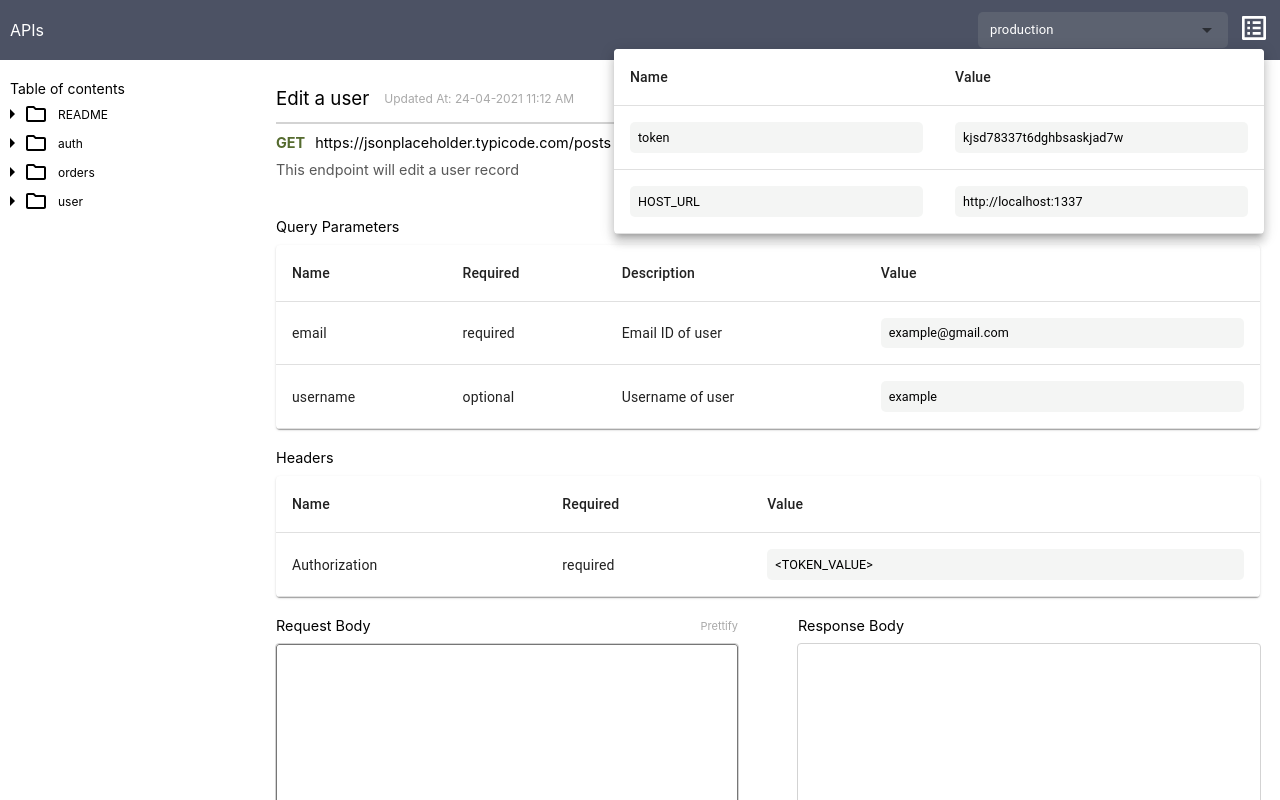
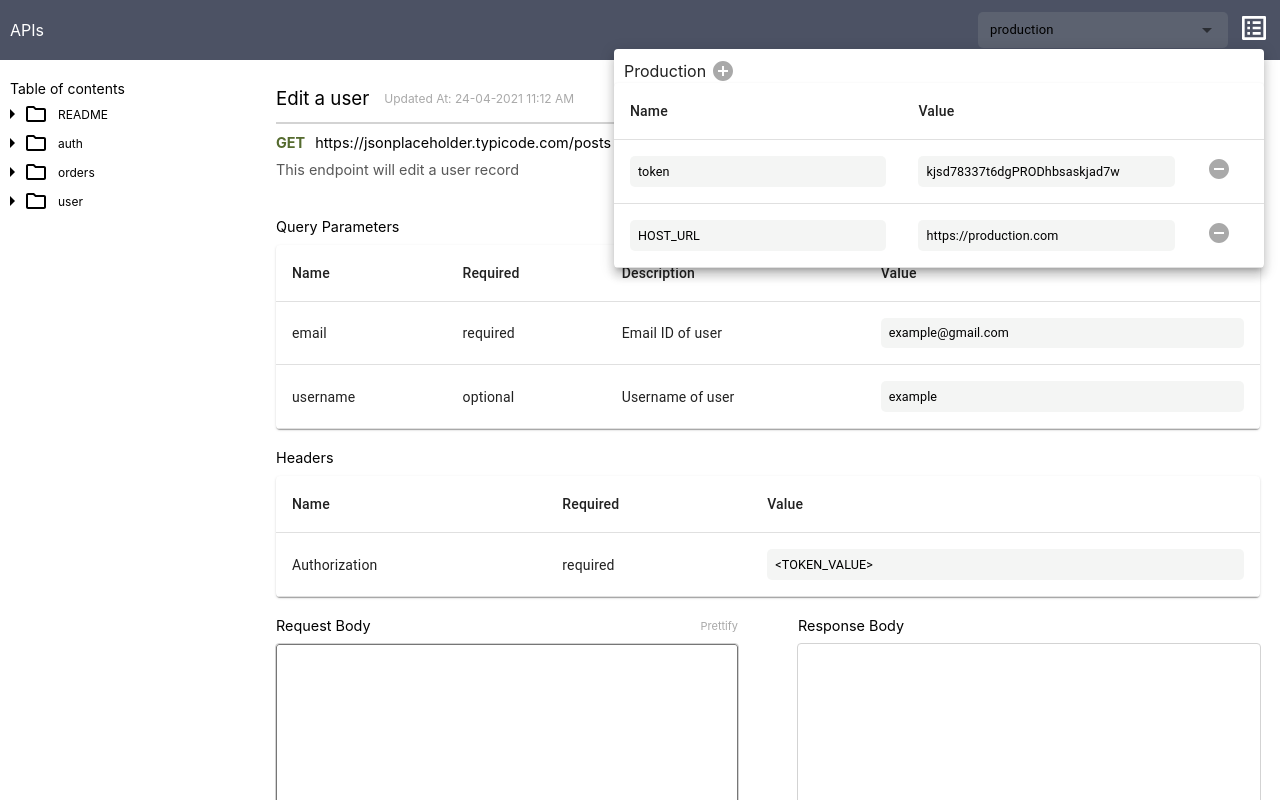
Before and after one commit to parasagrawal71/api-documenter, a React (Create React App) app: page / in a window 1280 px wide. Both pictures are taken after a click on the icon 1254 px from the left and 28 px from the top of the page. Shown: the top 800 px of the page. Built offline with nearby package versions, Linux system fonts and the light colour scheme.

Commit message:
Add and remove icons for all fields except add new env and save example

```diff
--- a/src/assets/endpoints.json
+++ b/src/assets/endpoints.json
@@ -21,8 +21,8 @@
     "requestHeaders": [
       {
         "name": "Authorization",
-        "value": "<TOKEN_VALUE>",
-        "required": true
+        "required": true,
+        "value": "<TOKEN_VALUE>"
       }
     ],
     "requestBody": {
--- a/src/assets/environments.json
+++ b/src/assets/environments.json
@@ -4,11 +4,11 @@
     "variables": [
       {
         "key": "token",
-        "value": "kjsd78337t6dghbsaskjad7w"
+        "value": "kjsd78337t6dgPRODhbsaskjad7w"
       },
       {
         "key": "HOST_URL",
-        "value": "http://localhost:1337"
+        "value": "https://production.com"
       }
     ]
   },
@@ -17,11 +17,11 @@
     "variables": [
       {
         "key": "token",
-        "value": "bhe32789ewudihsbn"
+        "value": "bhe32789ewDEVudihsbn"
       },
       {
         "key": "HOST_URL",
-        "value": "http://localhost:1337"
+        "value": "https://development.com"
       }
     ]
   }
--- a/src/components/appTable/AppTable.module.scss
+++ b/src/components/appTable/AppTable.module.scss
@@ -0,0 +1,7 @@
+.removeIcon {
+  &:hover {
+    cursor: pointer;
+  }
+
+  color: darkgrey;
+}
--- a/src/components/endpoint/Endpoint.jsx
+++ b/src/components/endpoint/Endpoint.jsx
@@ -1,6 +1,10 @@
 import React, { useReducer, useState, useEffect, useRef } from "react";
 import { Button } from "@material-ui/core";
-import { ArrowRight as ArrowRightIcon } from "@material-ui/icons";
+import {
+  ArrowRight as ArrowRightIcon,
+  AddCircleOutlined as AddIcon,
+  RemoveCircleOutlined as RemoveIcon,
+} from "@material-ui/icons";
 import axios from "axios";
 import moment from "moment";
 
@@ -41,7 +45,7 @@ const Endpoint = (props) => {
 
   // REDUCERS HERE
   const endpointReducers = (state, action) => {
-    let updateArr = [];
+    let payload = null;
 
     switch (action?.type) {
       case "method":
@@ -57,42 +61,94 @@ const Endpoint = (props) => {
         return { ...state, description: action?.payload };
 
       case "parameters":
-        updateArr = action?.payload;
+        payload = action?.payload;
         const updatedParameters = state?.parameters?.map((param, index) => {
-          if (index === updateArr?.[1]) {
-            param[updateArr?.[0]] = updateArr?.[2];
+          if (index === payload?.rowIndex) {
+            param[payload?.headerKey] = payload?.value;
             return param;
           }
           return param;
         });
-        updateArr = [];
+        payload = null;
         return { ...state, parameters: updatedParameters };
 
+      case "add-parameter":
+        const updatedParametersAfterAddingNew = [...state?.parameters];
+        updatedParametersAfterAddingNew?.push({
+          name: "",
+          required: false,
+          description: "",
+          value: "",
+        });
+        return { ...state, parameters: updatedParametersAfterAddingNew };
+
+      case "remove-parameter":
+        payload = action?.payload;
+        const updatedParametersAfterRemoval = state?.parameters?.filter(
+          (param, index) => index !== payload?.rowIndex
+        );
+        return { ...state, parameters: updatedParametersAfterRemoval };
+
       case "requestHeaders":
-        updateArr = action?.payload;
+        payload = action?.payload;
         const updatedReqHeaders = state?.requestHeaders?.map(
           (reqHeader, index) => {
-            if (index === updateArr?.[1]) {
-              reqHeader[updateArr?.[0]] = updateArr?.[2];
+            if (index === payload?.rowIndex) {
+              reqHeader[payload?.headerKey] = payload?.value;
               return reqHeader;
             }
             return reqHeader;
           }
         );
-        updateArr = [];
+        payload = null;
         return { ...state, requestHeaders: updatedReqHeaders };
 
+      case "add-requestHeader":
+        const updatedRequestHeadersAfterAddingNew = [...state?.requestHeaders];
+        updatedRequestHeadersAfterAddingNew?.push({
+          name: "",
+          required: false,
+          value: "",
+        });
+        return {
+          ...state,
+          requestHeaders: updatedRequestHeadersAfterAddingNew,
+        };
+
+      case "remove-requestHeader":
+        payload = action?.payload;
+        const updatedRequestHeadersAfterRemoval = state?.requestHeaders?.filter(
+          (reqHeader, index) => index !== payload?.rowIndex
+        );
+        return { ...state, requestHeaders: updatedRequestHeadersAfterRemoval };
+
       case "examples":
-        updateArr = action?.payload;
+        payload = action?.payload;
         const updatedExamples = state?.examples?.map((example, index) => {
-          if (index === updateArr?.[1]) {
-            example[updateArr?.[0]] = updateArr?.[2];
+          if (index === payload?.rowIndex) {
+            example[payload?.headerKey] = payload?.value;
             return example;
           }
           return example;
         });
-        updateArr = [];
+        payload = null;
         return { ...state, examples: updatedExamples };
+
+      case "save-example":
+        payload = action?.payload;
+        const updatedExamplesAfterAddingNew = [...state?.examples];
+        updatedExamplesAfterAddingNew?.push(payload);
+        return {
+          ...state,
+          examples: updatedExamplesAfterAddingNew,
+        };
+
+      case "remove-example":
+        payload = action?.payload;
+        const updatedExamplesAfterRemoval = state?.examples?.filter(
+          (example, index) => index !== payload?.rowIndex
+        );
+        return { ...state, examples: updatedExamplesAfterRemoval };
 
       default:
         throw new Error("Unknown type");
@@ -200,7 +256,11 @@ const Endpoint = (props) => {
               type: fieldName,
               payload:
                 fieldName === "examples"
-                  ? ["title", arrayIndex, e?.target?.value]
+                  ? {
+                      headerKey: "title",
+                      rowIndex: arrayIndex,
+                      value: e?.target?.checked,
+                    }
                   : e?.target?.value,
             });
           }}
@@ -335,7 +395,17 @@ const Endpoint = (props) => {
 
       {/* ************************************* PARAMETERS starts here ************************************ */}
       <section className={appStyles.parameters}>
-        <div className={appStyles.parameters__title}>Query Parameters</div>
+        <div className={appStyles.parameters__title}>
+          <span>Query Parameters</span>
+          {(addMode || editMode) && (
+            <AddIcon
+              className={appStyles.addIcon}
+              onClick={() => {
+                dispatchEndpoint({ type: "add-parameter" });
+              }}
+            />
+          )}
+        </div>
         <AppTableComponent
           tableHeaders={parameterTableHeaders}
           tableRows={endpoint?.parameters}
@@ -349,7 +419,17 @@ const Endpoint = (props) => {
 
       {/* ********************************** REQUEST HEADERS starts here ********************************** */}
       <section className={appStyles["request-headers"]}>
-        <div className={appStyles["request-headers__title"]}>Headers</div>
+        <div className={appStyles["request-headers__title"]}>
+          <span>Headers</span>
+          {(addMode || editMode) && (
+            <AddIcon
+              className={appStyles.addIcon}
+              onClick={() => {
+                dispatchEndpoint({ type: "add-requestHeader" });
+              }}
+            />
+          )}
+        </div>
         <AppTableComponent
           tableHeaders={reqHeadTableHeaders}
           tableRows={endpoint?.requestHeaders}
@@ -461,6 +541,19 @@ const Endpoint = (props) => {
                     exampleIndex
                   )}
                 </span>
+                {(editMode || addMode) && (
+                  <span>
+                    <RemoveIcon
+                      className={appStyles.removeIcon}
+                      onClick={() => {
+                        dispatchEndpoint({
+                          type: "remove-example",
+                          payload: { rowIndex: exampleIndex },
+                        });
+                      }}
+                    />
+                  </span>
+                )}
               </section>
 
               {openExamples?.[exampleIndex] && (
--- a/src/components/endpoint/Endpoint.module.scss
+++ b/src/components/endpoint/Endpoint.module.scss
@@ -67,6 +67,7 @@
 
     .parameters__title {
       padding-bottom: 10px;
+      @include flex-row-v-cen;
     }
   }
 
@@ -75,6 +76,7 @@
 
     .request-headers__title {
       padding-bottom: 10px;
+      @include flex-row-v-cen;
     }
   }
 
@@ -217,7 +219,7 @@
             margin-bottom: 20px;
 
             .example-paramters__title {
-                margin-bottom: 5px;
+              margin-bottom: 5px;
             }
           }
 
@@ -225,7 +227,7 @@
             margin-bottom: 20px;
 
             .example-reqHeaders__title {
-                margin-bottom: 5px;
+              margin-bottom: 5px;
             }
           }
         }
@@ -300,4 +302,22 @@
       }
     }
   }
+
+  .addIcon {
+    &:hover {
+      cursor: pointer;
+    }
+
+    margin-left: 5px;
+    color: darkgrey;
+  }
+
+  .removeIcon {
+    &:hover {
+      cursor: pointer;
+    }
+
+    margin-left: 5px;
+    color: darkgrey;
+  }
 }
--- a/src/components/envPopover/EnvPopover.jsx
+++ b/src/components/envPopover/EnvPopover.jsx
@@ -10,6 +10,10 @@ import {
   Paper,
   Popover,
 } from "@material-ui/core";
+import {
+  AddCircleOutlined as AddIcon,
+  RemoveCircleOutlined as RemoveIcon,
+} from "@material-ui/icons";
 
 // IMPORT USER-DEFINED COMPONENTS HERE
 import { ThemeTextField } from "utils/commonStyles/styledComponents";
@@ -55,12 +59,30 @@ export default function EnvPopover(props) {
       onClose={handleCloseEnvPopover}
       disableRestoreFocus
     >
+      <section>
+        <div className={appStyles.envTitle}>
+          <span>{selectedEnv?.envName}</span>
+          <span>
+            <AddIcon
+              className={appStyles.addRemoveIcon}
+              onClick={() => {
+                const selectedEnvTemp = { ...selectedEnv };
+                selectedEnvTemp.variables?.push({
+                  key: "",
+                  value: "",
+                });
+                setSelectedEnv(selectedEnvTemp);
+              }}
+            />
+          </span>
+        </div>
         <TableContainer component={Paper}>
           <Table className={classes.table} aria-label="simple table">
             <TableHead>
               <TableRow>
                 <TableCell className={appStyles.padding10px}>Name</TableCell>
                 <TableCell className={appStyles.padding10px}>Value</TableCell>
+                <TableCell />
               </TableRow>
             </TableHead>
             <TableBody>
@@ -94,11 +116,24 @@ export default function EnvPopover(props) {
                       }}
                     />
                   </TableCell>
+                  <TableCell>
+                    <RemoveIcon
+                      className={appStyles.addRemoveIcon}
+                      onClick={() => {
+                        const selectedEnvTemp = { ...selectedEnv };
+                        selectedEnvTemp.variables = selectedEnvTemp.variables?.filter(
+                          (variable, index) => index !== rowIndex
+                        );
+                        setSelectedEnv(selectedEnvTemp);
+                      }}
+                    />
+                  </TableCell>
                 </TableRow>
               ))}
             </TableBody>
           </Table>
         </TableContainer>
+      </section>
     </Popover>
   );
 }
--- a/src/components/envPopover/EnvPopover.module.scss
+++ b/src/components/envPopover/EnvPopover.module.scss
@@ -1,3 +1,25 @@
+@import "../../utils/commonStyles/flex.scss";
+
 .padding10px {
   padding: 10px;
 }
+
+.addRemoveIcon {
+  &:hover {
+    cursor: pointer;
+  }
+
+  color: darkgrey;
+}
+
+.envTitle {
+  padding: 10px;
+  padding-bottom: 0;
+  @include flex-row-v-cen;
+  text-transform: capitalize;
+
+  svg {
+    margin-left: 5px;
+    @include flex-row-v-cen;
+  }
+}
--- a/src/components/header/Header.jsx
+++ b/src/components/header/Header.jsx
@@ -46,7 +46,7 @@ const Header = () => {
                 {...params}
                 variant="outlined"
                 size="small"
-                color="white"
+                // color="white"
                 InputLabelProps={{
                   focused: false,
                 }}
```
Also changed, not shown: src/components/appTable/AppTable.jsx (+38 -2 lines). Lines whose indentation alone changed are shown as unchanged.
